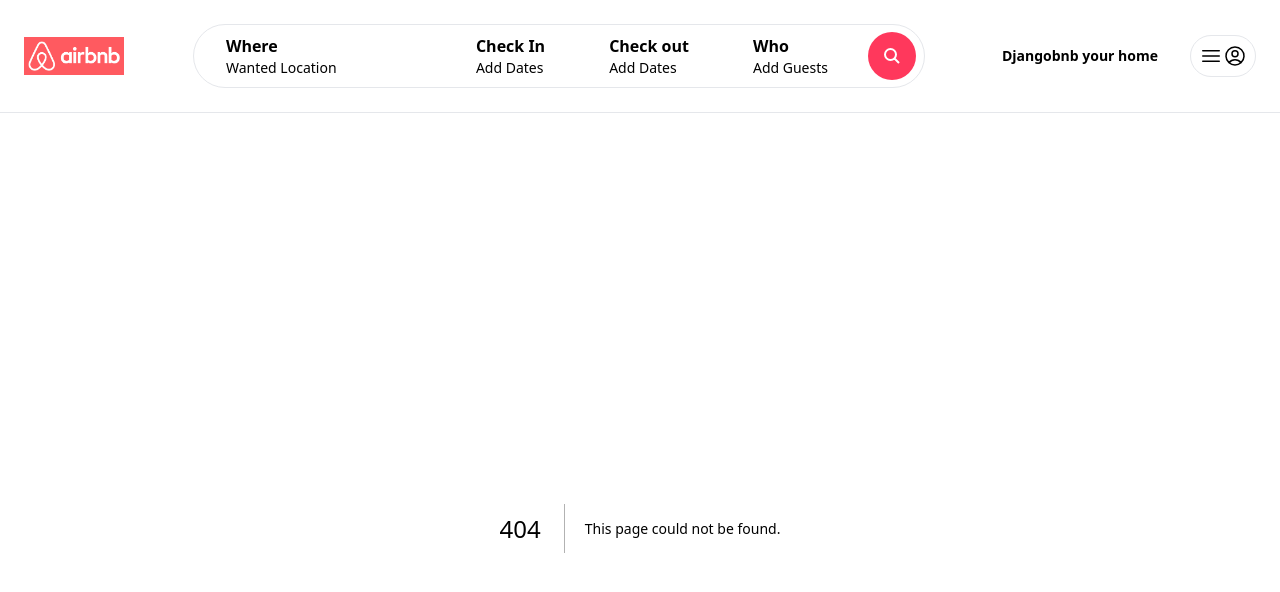
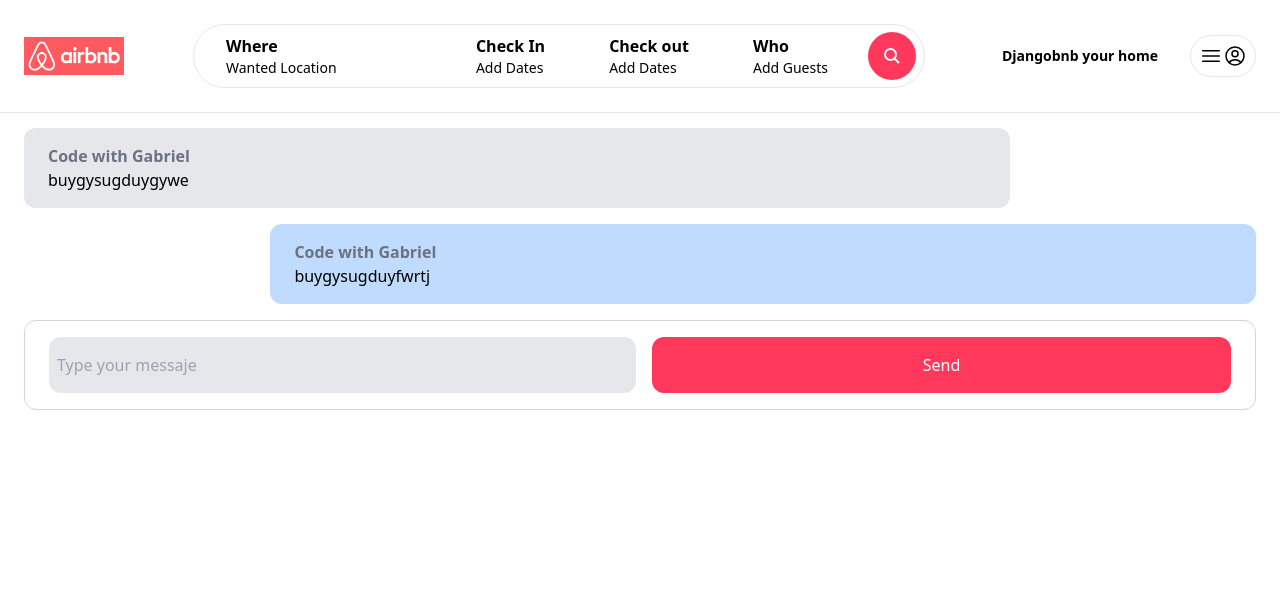
Before and after one commit to GabrielGLuna/Airbnb, a Next.js app: page /inbox/1 in a window 1280 px wide. Before the commit this address had no page. Shown: the top 592 px of the page. Built offline with nearby package versions, Linux system fonts and the light colour scheme.

Commit message:
05 Detail Page for chat(static)

```diff
--- /dev/null
+++ b/app/components/forms/CustomButton.tsx
@@ -0,0 +1,20 @@
+interface CustomButtonProps{
+    label: string;
+    onclick: ()=> void;
+    className?: string;
+}
+
+const CustomButton : React.FC<CustomButtonProps>= ({
+    label,
+    onclick,
+    className
+}) =>{
+    return(
+        <div
+        onClick={onclick}
+        className={`w-full py-4 bg-airbnb hover:bg-airbnb-dark text-white rounded-xl text-center transition cursor-pointer ${className}`}>
+            {label}
+        </div>
+    )
+}
+export default CustomButton
--- /dev/null
+++ b/app/components/inbox/ConversationDetail.tsx
@@ -0,0 +1,34 @@
+'use client';
+
+import CustomButton from "../forms/CustomButton"
+
+const ConversationDetail = () =>{
+    return(
+<>
+<div className="max-h-[400px] overflow-auto flex flex-col space-y-4">
+    <div className="w-[80%] py-4 px-6 rounded-xl bg-gray-200">
+        <p className="font-bold text-gray-500">Code with Gabriel</p>
+        <p>buygysugduygywe</p>
+    </div>
+    <div className="w-[80%] ml-[20%] py-4 px-6 rounded-xl bg-blue-200">
+        <p className="font-bold text-gray-500">Code with Gabriel</p>
+        <p>buygysugduyfwrtj</p>
+    </div>
+</div>
+<div className="py-4 px-6 flex border border-gray-300 space-x-4 mt-4 rounded-xl ">
+    <input
+    type="text"
+    placeholder="Type your messaje"
+    className="w-full p-2 bg-gray-200 rounded-xl"
+    />
+    <CustomButton
+    label="Send"
+    onclick={()=>{console.log("Hola")}}
+    className="w-[100px]"
+    />
+</div>
+</>
+
+)
+}
+export default ConversationDetail
--- /dev/null
+++ b/app/inbox/[id]/page.tsx
@@ -0,0 +1,13 @@
+import ConversationDetail from "@/app/components/inbox/ConversationDetail"
+
+
+const ConversationPage = () =>
+    {
+    return (
+        <main className="max-w-[1500px] mx-auto px-6 pb-6}">
+            <ConversationDetail />
+        </main>
+
+        )}
+
+        export default ConversationPage
--- a/app/inbox/page.tsx
+++ b/app/inbox/page.tsx
@@ -4,7 +4,7 @@
 const InboxPage = () =>
     {
     return (
-        <main className="max-w-[1500px mx-auto px-6 pb-6  space-y-4" >
+        <main className="max-w-[1500px] mx-auto px-6 pb-6  space-y-4" >
         <h1 className="my-6 text-2xl">Inbox</h1>
         <Conversation/>
         <Conversation/>
```
